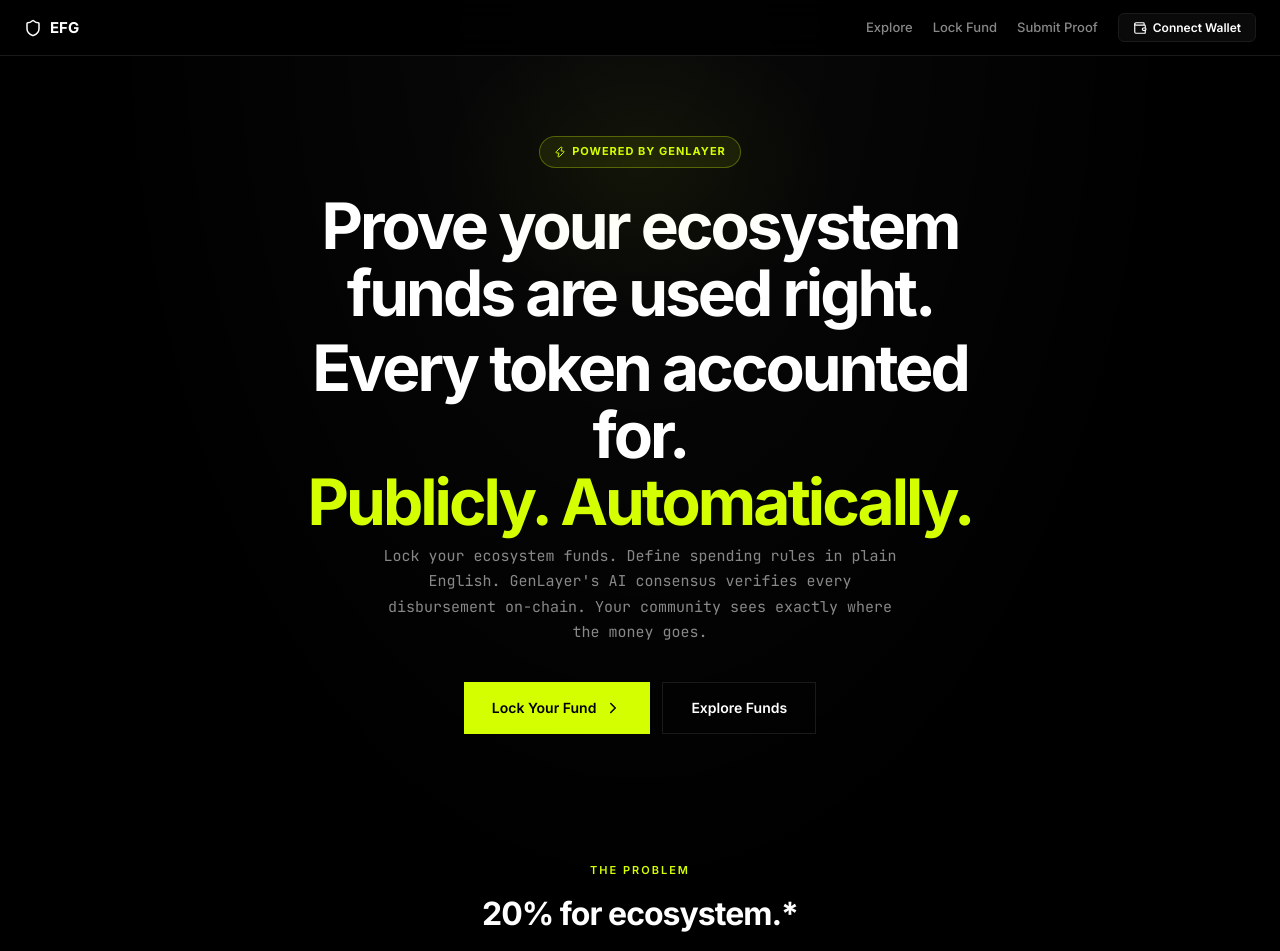
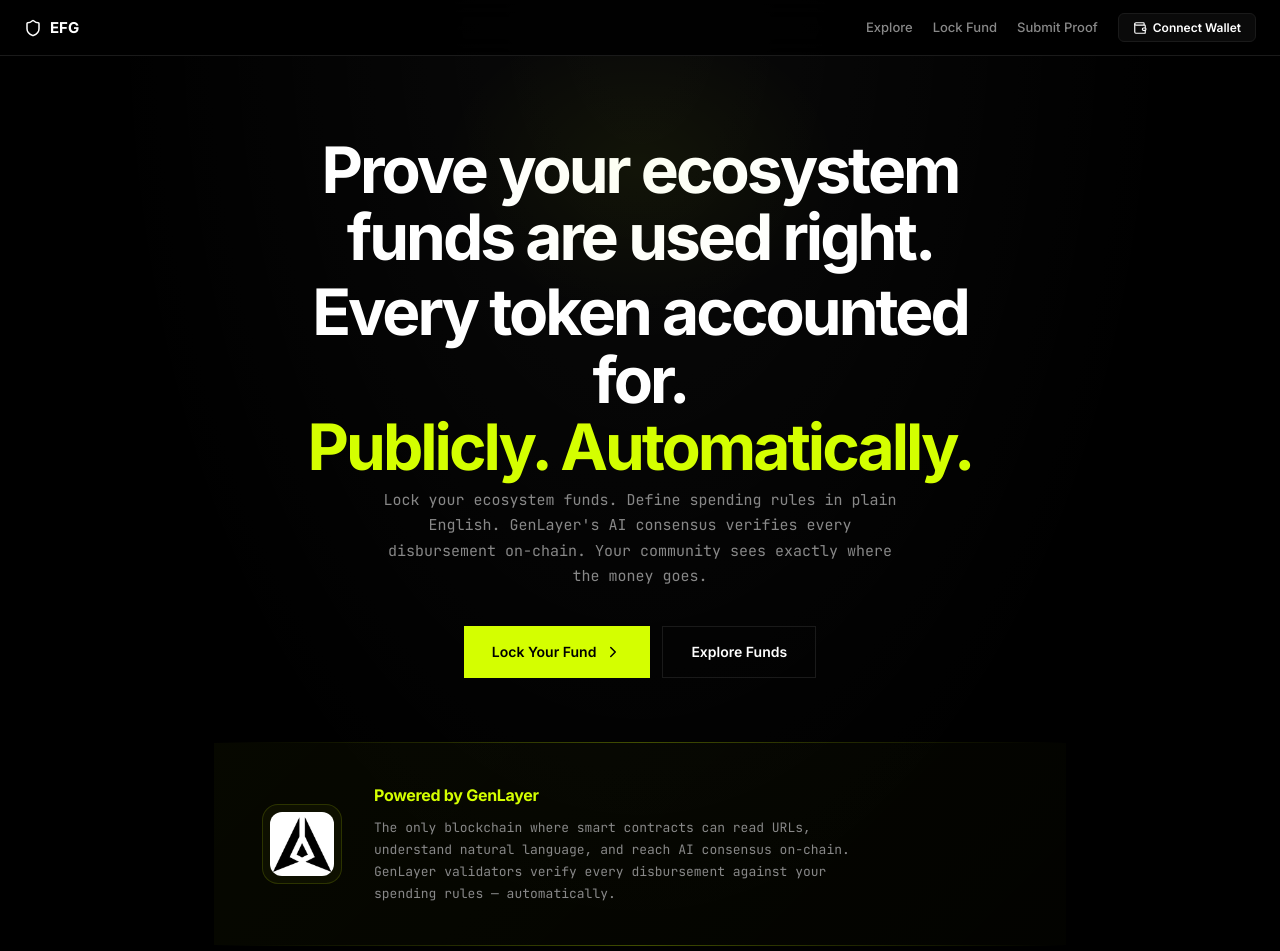
Before and after one commit to latiblack/ecosystem-fund-guardian, a React (Vite) app in the folder frontend/: page / in a window 1280 px wide. Shown: the top 951 px of the page. Built offline with nearby package versions, Linux system fonts and the light colour scheme; no server answers.

Commit message:
GenLayer section between hero and problem with logo, styled with golden dividers

```diff
--- a/frontend/src/index.css
+++ b/frontend/src/index.css
@@ -171,6 +171,64 @@
   text-transform: uppercase;
   letter-spacing: 1px;
   margin-bottom: 24px;
+}
+
+/* Powered by GenLayer Section */
+.genlayer-section {
+  padding: 0 24px;
+  max-width: 900px;
+  margin: 0 auto 0;
+}
+
+.genlayer-divider-top,
+.genlayer-divider-bottom {
+  height: 1px;
+  background: linear-gradient(90deg, transparent 0%, var(--accent) 50%, transparent 100%);
+  opacity: 0.3;
+}
+
+.genlayer-content {
+  display: flex;
+  align-items: center;
+  gap: 32px;
+  padding: 40px 48px;
+  background: linear-gradient(135deg, rgba(212, 255, 0, 0.03) 0%, rgba(212, 255, 0, 0.01) 100%);
+}
+
+.genlayer-logo-wrap {
+  flex-shrink: 0;
+  width: 80px;
+  height: 80px;
+  display: flex;
+  align-items: center;
+  justify-content: center;
+  border-radius: 16px;
+  border: 1px solid rgba(212, 255, 0, 0.15);
+  background: rgba(212, 255, 0, 0.04);
+  overflow: hidden;
+}
+
+.genlayer-logo {
+  width: 64px;
+  height: 64px;
+  object-fit: contain;
+  border-radius: 12px;
+}
+
+.genlayer-text h3 {
+  font-family: var(--font-heading);
+  font-size: 16px;
+  font-weight: 700;
+  color: var(--accent);
+  margin-bottom: 8px;
+  letter-spacing: -0.3px;
+}
+
+.genlayer-text p {
+  font-size: 13px;
+  color: var(--text-dim);
+  line-height: 1.7;
+  max-width: 500px;
 }
 
 .genlayer-highlight {
@@ -841,6 +899,9 @@
   .hero-actions { flex-direction: column; }
   .hero-actions .btn { width: 100%; justify-content: center; }
 
+  .genlayer-content { flex-direction: column; text-align: center; padding: 32px 24px; gap: 20px; }
+  .genlayer-text p { max-width: 100%; }
+
   .section h2 { font-size: 24px; }
   .section-desc { font-size: 14px; }
 
--- a/frontend/src/pages/Landing.jsx
+++ b/frontend/src/pages/Landing.jsx
@@ -15,7 +15,6 @@
   ChevronRight,
   Code,
   Calendar,
-  Zap,
 } from "lucide-react";
 
 export default function Landing() {
@@ -23,10 +22,6 @@
     <div className="landing">
       {/* Hero */}
       <section className="hero">
-        <div className="hero-badge">
-          <Zap size={12} />
-          <span>Powered by GenLayer</span>
-        </div>
         <h1>
           Prove your ecosystem
           <br />
@@ -50,6 +45,25 @@
             Explore Funds
           </Link>
         </div>
+      </section>
+
+      {/* Powered by GenLayer */}
+      <section className="genlayer-section">
+        <div className="genlayer-divider-top" />
+        <div className="genlayer-content">
+          <div className="genlayer-logo-wrap">
+            <img src="/genlayer-logo.jpeg" alt="GenLayer" className="genlayer-logo" />
+          </div>
+          <div className="genlayer-text">
+            <h3>Powered by GenLayer</h3>
+            <p>
+              The only blockchain where smart contracts can read URLs, understand natural language,
+              and reach AI consensus on-chain. GenLayer validators verify every disbursement
+              against your spending rules — automatically.
+            </p>
+          </div>
+        </div>
+        <div className="genlayer-divider-bottom" />
       </section>
 
       {/* Problem */}
@@ -206,9 +220,8 @@
 
       {/* CTA */}
       <section className="cta-section">
-        <div className="hero-badge" style={{ marginBottom: 16 }}>
-          <Zap size={12} />
-          <span>Powered by GenLayer</span>
+        <div className="genlayer-logo-wrap" style={{ marginBottom: 16 }}>
+          <img src="/genlayer-logo.jpeg" alt="GenLayer" className="genlayer-logo" />
         </div>
         <h2>Start proving.<br />Stop hoping.</h2>
         <p>Lock your ecosystem fund. Define the rules. Let GenLayer verify every payment for your community.</p>
```
Also changed, not shown: frontend/public/genlayer-logo.jpeg (added).
